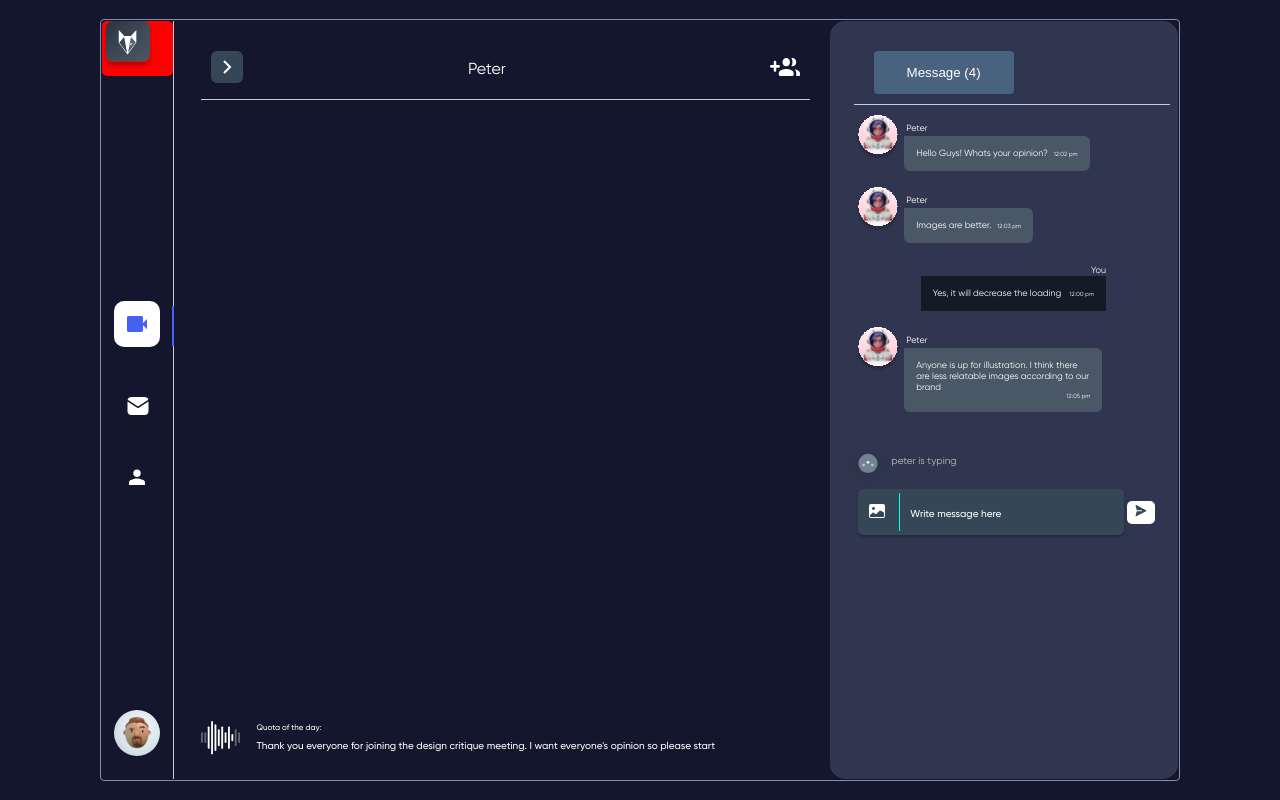
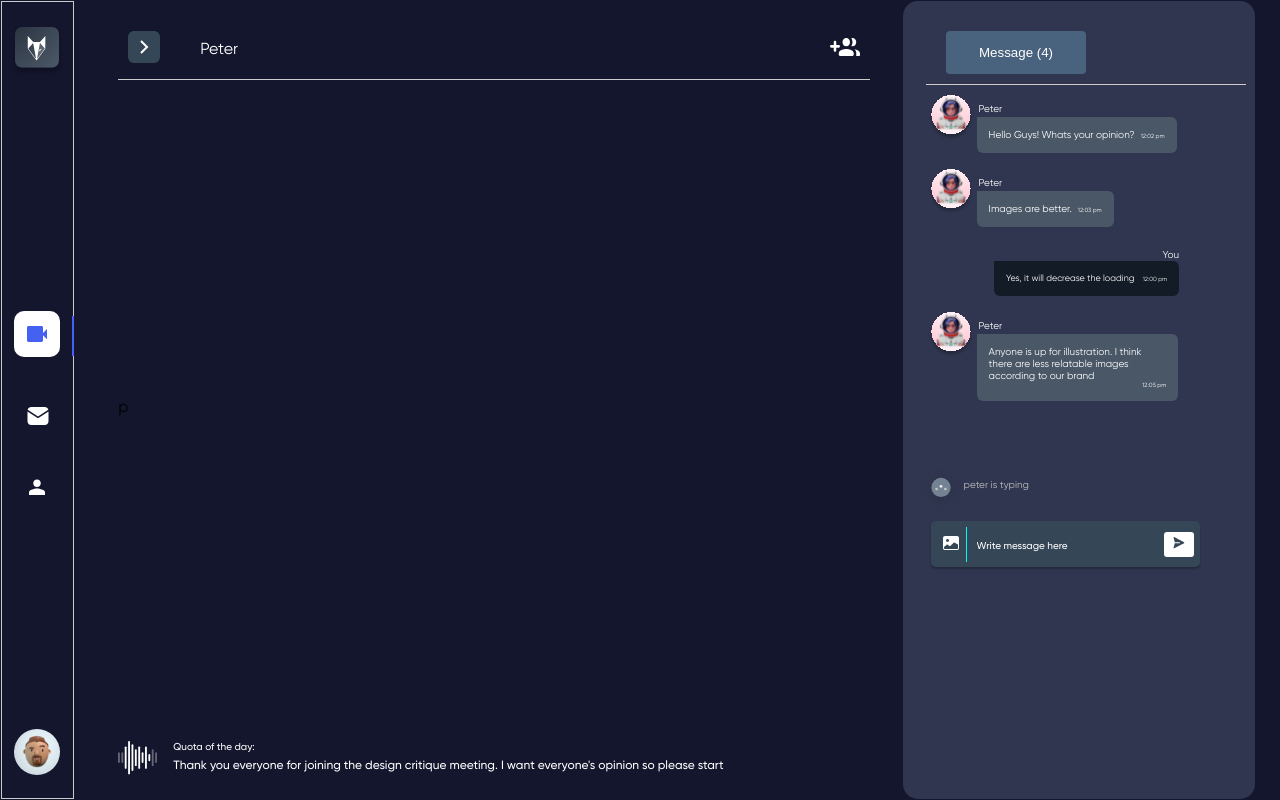
Before and after one commit to ahmadaurwahaj/avgo-client, a React (Create React App) app: page / in a window 1280 px wide. Built offline with nearby package versions, Linux system fonts and the light colour scheme.

Commit message:
Video Calling Page Update

```diff
--- a/src/Pages/Components/Page/VideoCalling/VideoCalling.module.css
+++ b/src/Pages/Components/Page/VideoCalling/VideoCalling.module.css
@@ -12,13 +12,13 @@
     background-color: #14162e;
 }
 
-.innermain {
+/* .innermain {
     display: flex;
     width: 100%;
     margin: 19px 100px;
     border-radius: 4px;
     border: 1px solid #7d91aa;
-}
+} */
 
 .inner {
     display: flex;
@@ -29,8 +29,18 @@
 
 .left_container {
     width: 8%;
+    /* height: 100%; */
     display: flex;
     background-color: #14162e;
+    /* border-right: 1px solid #ccc; */
+}
+
+.left_innercontainer {
+    width: 15%;
+    display: flex;
+    justify-content: space-between;
+    /* justify-content: flex-end; */
+    /* background-color:#4461f2 */
 }
 
 .mid_container {
@@ -48,14 +58,16 @@
 }
 
 .name {
-    margin-right: 40px;
+    /* margin-right: 40px; */
+    display: flex;
+    justify-content: center;
+    align-items: center;
 }
 
 .navbar_buttons_left {
     border: none;
     cursor: pointer;
     background-color: #14162e;
-
 }
 
 .add_btn {
@@ -64,8 +76,18 @@
 }
 
 .right_container {
-    width: 35%;
-    height: 100%;
+    width: 30%;
+    display: flex;
+    /* height: 100%; */
+}
+
+.space_bar {
+    width: 5%;
+    /* background-color: #7d91aa; */
+}
+
+.space_baar {
+    width: 2%;
 }
 
 .top {
@@ -98,3 +120,19 @@
     font-weight: 500;
     font-family: "Gilroy";
 }
+
+@media (min-width: 1750px) and (max-width: 1920px) {
+    .top {
+        margin-top: 70px;
+    }
+
+    .info {
+        margin-bottom: 65px;
+    }
+
+    .name {
+        font-size: 20px;
+        font-weight: 700;
+        margin-right: 60px;
+    }
+}
--- a/src/Pages/Components/Page/VideoCalling/index.js
+++ b/src/Pages/Components/Page/VideoCalling/index.js
@@ -8,26 +8,28 @@ import SideBar from "../../Sidebar/SideBar";
 import UserChat from "../../UserChat/index";
 function VideoCalling() {
   return (
-    <>
     <div className={style.main}>
-        <div className={style.innermain}>
+
+      {/* <div className={style.innermain}> */}
       <div className={style.inner}>
         <div className={style.left_container}>
+          <div>
+            {/* <p>VideoCalling</p> */}
             <SideBar />
+          </div>
         </div>
         <div className={style.mid_container}>
           <div className={style.top}>
+            <div className={style.left_innercontainer}>
               <div>
                 <button className={style.navbar_buttons_left}>
-                    <img
-                      className={style.background_icon}
-                      alt="bg_img"
-                      src={nxt}
-                    />
+                  <img className={style.background_icon} alt="bg_img" src={nxt} />
                 </button>
               </div>
               <div className={style.name}>Peter</div>
-                <div>
+            </div>
+
+            <div className={style.navbar_buttons_right}>
               <button className={style.add_btn}>
                 <img
                   className={style.background_icon}
@@ -37,32 +39,34 @@ function VideoCalling() {
               </button>
             </div>
           </div>
+          <div className={style.m_container}>p</div>
+
+
 
           <div className={style.info}>
-                <img
-                  className={style.background_infoicon}
-                  alt="bg_img"
-                  src={info}
-                />
+            <img className={style.background_infoicon} alt="bg_img" src={info} />
             {/* <p>Quota of the day:</p> */}
             <p className={style.info_text}>
-                  <span style={{ fontSize: "8px" }}>Quota of the day: </span>{" "}
-                  <br />
-                  <span style={{ fontSize: "10px" }}>
-                    Thank you everyone for joining the design critique meeting.
-                    I want everyone's opinion so please start
+              <span style={{ fontSize: "10px" }}>Quota of the day: </span> <br />
+              <span style={{ fontSize: "12px" }}>
+                Thank you everyone for joining the design critique meeting. I
+                want everyone's opinion so please start
               </span>
             </p>
           </div>
         </div>
 
         <div className={style.right_container}>
+          <div className={style.space_bar}></div>
+          <div>
+            {/* <p>VideoCalling</p> */}
             <UserChat />
           </div>
         </div>
+        <div className={style.space_baar}></div>
       </div>
+      {/* </div> */}
     </div>
-    </>
   );
 }
 
--- a/src/Pages/Components/Sidebar/SideBar.module.css
+++ b/src/Pages/Components/Sidebar/SideBar.module.css
@@ -1,21 +1,31 @@
+.sidebar,
+.sidebar_btn {
+    display: flex;
+}
+
 .sidebar {
-    display: flex;
+
     flex-direction: column;
     justify-content: space-between;
-    width: 90%;
+    width: 135%;
     height: 100%;
-    border-right: 1px solid #ccc;
+    /* border-right: 1px solid #ccc; */
+    border: 1px solid #ccc;
+
     background-color: #14162e;
 }
 
 .sidebar_btn {
-    display: block;
+    /* display: block; */
+    justify-content: center;
     width: 100%;
+
     border: none;
     border-radius: 5px;
+    margin-top: 25px;
     /* padding: 10px; */
     /* margin: 10px; */
-    background-color: red;
+    /* background-color: red; */
 }
 
 .sidebar_btn1 {
@@ -83,3 +93,15 @@
     justify-content: center;
     align-items: center;
 }
+
+@media (min-width: 1750px) and (max-width: 1920px) {
+
+    .sidebar_btn {
+        margin-top: 70px;
+    }
+
+    .sidebar_btn4 {
+        margin-bottom: 65px;
+    }
+
+}
--- a/src/Pages/Components/Topbar/TopBar.module.css
+++ b/src/Pages/Components/Topbar/TopBar.module.css
@@ -52,7 +52,7 @@
     left: 11px;
 }
 
-@media (min-width: 1750px) and (max-width: 1920px) {
+@media (min-width: 1450px) and (max-width: 1920px) {
     .top_bar {
         width: 1238px;
         height: 78px;
--- a/src/Pages/Components/UserChat/UserChat.module.css
+++ b/src/Pages/Components/UserChat/UserChat.module.css
@@ -11,8 +11,11 @@
   padding-left: 15px;
   padding-top: 20px;
   border-radius: 15px;
+  /* margin-top: 20px; */
   box-shadow: rgba(0, 0, 0, 0.54);
   display: flex;
+  /* background-color: #00fff3; */
+  /* flex-grow: 1; */
 }
 
 .background_icon {
@@ -23,11 +26,9 @@
 .background_i {
   width: 16px;
   height: 16px;
-
 }
 
 .background_ic {
-
   width: 20px;
   height: 12px;
 }
@@ -65,7 +66,6 @@
 
 .col_2 {
   flex-basis: 60px;
-  background-color: beige;
 }
 
 .msg_row {
@@ -77,7 +77,6 @@
 }
 
 .msg_text {
-
   background-color: #30364f;
   display: flex;
   align-self: self-start;
@@ -88,9 +87,8 @@
 }
 
 .para_text {
-
   padding: 6px 3px;
-  font-size: 9px;
+  font-size: 10px;
   background-color: #30364f;
 }
 
@@ -119,16 +117,16 @@
   background-color: #131b26;
   color: #fff;
   font-size: 9px;
+  border-top-right-radius: 6px;
+  border-bottom-right-radius: 6px;
+  border-bottom-left-radius: 6px;
 }
 
 .p_typing {
   color: #bfbfbf;
   margin-bottom: 10px;
   font-size: 10px;
-
 }
-
-
 
 .yourname {
   display: flex;
@@ -155,9 +153,11 @@
   background-color: #354657;
   padding: 7px;
   border-radius: 5px;
-
+  margin-top: 8px;
+  /* margin-top: 18px; */
   box-shadow: 0px 2px 2px rgba(0, 0, 0, 0.25);
-  margin-bottom: 20px;
+  /* background-color: #ccc; */
+  /* margin-bottom: 10px; */
 }
 
 .message_bar input[type="text"] {
@@ -165,25 +165,31 @@
   border: none;
   background-color: transparent;
   padding: 10px;
-  font-size: 16px;
+  /* font-size: 16px; */
   color: #fff;
   border-left: 1px solid #00fff3;
   outline: none;
 }
 
 .message_bar button {
-
-  border: none;
+  /* border: none;
   border-radius: 5px;
   cursor: pointer;
   color: blue;
-  padding: 4px;
+  padding: 4px; */
+  /* background-color: #4CAF50; */
+  color: white;
+  border: none;
+  padding: 5px;
+  border-radius: 3px;
+  cursor: pointer;
+  margin-right: 2px;
 }
 
 .typing {
   display: flex;
   align-items: center;
-  margin-top: 25px;
+  margin-top: 60px;
 }
 
 .share_btn {
@@ -193,9 +199,53 @@
 
 .send_btn {
   background-color: #fff;
-  margin-right: 10px;
 }
 
 ::placeholder {
   color: #fff;
 }
+
+@media (min-width: 1750px) and (max-width: 1920px) {
+  .chatbox {
+    width: 90%;
+    height: 90%;
+    margin-top: 70px;
+    /* width: 442px;
+    height: 936px; */
+  }
+
+  .msg_h {
+    padding: 17px 45px 17px 0px;
+  }
+
+  .msg_btn {
+    width: 185px;
+    height: 53px;
+    /* padding: 17px, 45px, 17px, 45px; */
+  }
+
+  .uname {
+    width: 29px;
+    font-size: 12px;
+    font-weight: 500px;
+    height: 19px;
+  }
+
+  .para_text {
+    font-size: 12px;
+  }
+
+  .message_bar input[type="text"] {
+    padding-left: 25px;
+    font-size: 14px;
+  }
+
+  .pra {
+    height: 54px;
+    /* padding: 5px 0px 5px 0px; */
+  }
+
+  .typing {
+    margin-top: 382px;
+  }
+}
--- a/src/Pages/Components/UserChat/index.js
+++ b/src/Pages/Components/UserChat/index.js
@@ -99,6 +99,10 @@ const UserChat = () => {
           </div>
         </div>
 
+        {/* <div className={style.space_bar}>
+          space
+        </div> */}
+
         <div className={style.typing}>
           <img className={style.background_icon} alt="bg_img" src={ticon} />
           <p className={style.p_typing}>peter is typing</p>
```
Lines whose indentation alone changed are shown as unchanged.
